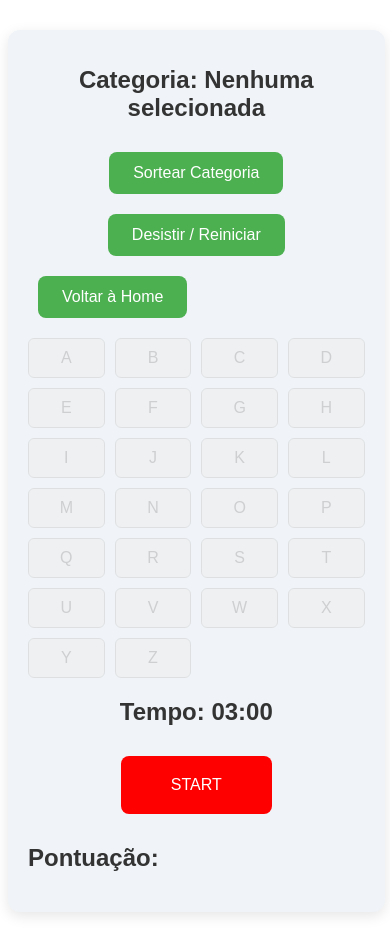
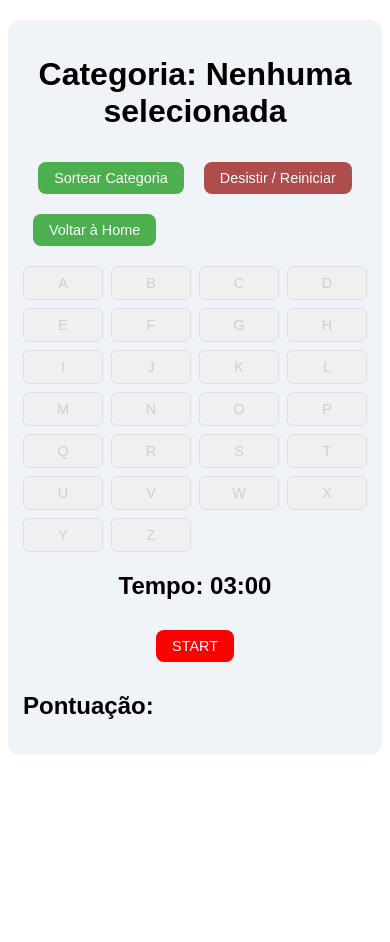
Before and after one commit to maxwellmoura/GameStop, a React (Vite) app: page /game in a window 390 px wide. After the commit the page ends 844 px from the top, so only its background shows below. Built offline with nearby package versions, Linux system fonts and the light colour scheme.

Commit message:
Responsivo do CSS

```diff
--- a/src/styles/styles.css
+++ b/src/styles/styles.css
@@ -1,4 +1,4 @@
-/* Stylos da HomePage */
+/* HomePage */
 .homepage {
   max-width: 600px;
   margin: 50px auto;
@@ -55,7 +55,8 @@
   margin-top: 20px;
   margin-bottom: 10px;
 }
-  /* Estilos da GamePage */
+
+/* GamePage */
 .game-page {
   max-width: 800px;
   margin: 30px auto;
@@ -77,7 +78,8 @@
   color: white;
   transition: background-color 0.3s ease;
 }
-  .stop-button{
+
+.stop-button {
   padding: 50px 150px;
   margin: 10px;
   font-size: 1rem;
@@ -88,6 +90,7 @@
   color: white;
   transition: background-color 0.3s ease;
 }
+
 .reset-button {
   padding: 10px 20px;
   margin: 10px;
@@ -100,7 +103,8 @@
   transition: background-color 0.3s ease;
 }
 
-  .sort-button:hover, .stop-button:hover {
+.sort-button:hover,
+.stop-button:hover {
   background-color: #45a049;
 }
 
@@ -144,7 +148,8 @@
   color: #ff5733;
   font-weight: bold;
 }
-  .home-button{
+
+.home-button {
   display: flex;
   text-decoration: none;
   padding: 10px 20px;
@@ -161,150 +166,126 @@
 .home-button:hover {
   background-color: #45a049;
 }
-  /* Estilo Responsivo */
-  /* Mobile  */
-.homepage, .game-page {
-  width: 90%;
-  margin: 30px auto;
-  padding: 20px;
-  background-color: #f0f4f8;
-  border-radius: 12px;
-  box-shadow: 0 4px 14px rgba(0, 0, 0, 0.1);
-  font-family: Arial, sans-serif;
-  text-align: center;
+
+
+/* Estilos Responsivos */
+
+/* Dispositivos Móveis (smartphones) */
+@media screen and (max-width: 480px) {
+  .homepage {
+    max-width: 90%;
+    margin: 20px auto;
+    padding: 15px;
   }
-
-.homepage h1,
-.game-page h1,
-.game-page h2,
-.homepage h2 {
+  .homepage h1 {
     font-size: 1.5rem;
-  color: #333;
-  margin-bottom: 20px;
   }
-
-.homepage label {
-  display: block;
-  font-weight: bold;
-  margin-bottom: 8px;
-  color: #555;
-}
-
   .homepage input[type="number"],
   .homepage input[type="text"] {
-  width: 100%;
-  padding: 10px;
-  margin-bottom: 15px;
-  border: 1px solid #ccc;
-  border-radius: 8px;
-  font-size: 1rem;
-  box-sizing: border-box;
+    padding: 8px;
+    font-size: 0.9rem;
   }
-
-.homepage button,
+  .homepage button {
+    padding: 10px 20px;
+    font-size: 0.9rem;
+  }
+  .alphabet-grid {
+    grid-template-columns: repeat(4, 1fr);
+    gap: 8px;
+  }
+  .letter-button {
+    padding: 8px;
+    font-size: 0.9rem;
+  }
+  .game-page {
+    max-width: 95%;
+    margin: 20px auto;
+    padding: 15px;
+  }
   .sort-button,
+  .stop-button,
   .reset-button,
   .home-button {
-  background-color: #4caf50;
-  color: white;
-  padding: 12px 24px;
-  border: none;
-  border-radius: 8px;
-  font-size: 1rem;
-  cursor: pointer;
-  transition: background-color 0.3s ease;
-  margin: 10px;
-}
-
-.stop-button {
-  padding: 20px 50px;
-  background-color: #af4c4c;
-}
-
-.sort-button:hover,
-.stop-button:hover,
-.home-button:hover,
-.reset-button:hover {
-  background-color: #45a049;
-}
-
-.alphabet-grid {
-  display: grid;
-  grid-template-columns: repeat(4, 1fr);
-  gap: 10px;
-  margin: 20px 0;
-}
-
-.letter-button {
-  padding: 10px;
-  border: 1px solid #ccc;
-  border-radius: 6px;
-  font-size: 1rem;
-  background-color: #eee;
-  cursor: pointer;
-  transition: transform 0.2s ease;
-}
-
-.letter-button:hover {
-  transform: scale(1.1);
-}
-
-.selected {
-  border: 2px solid #333;
-}
-
-.center-panel {
-  margin: 20px 0;
-}
-
-.score-panel {
-  margin-top: 20px;
-  text-align: left;
-}
-
-.winner-banner {
-  margin-top: 30px;
-  font-size: 1.5rem;
-  color: #ff5733;
-  font-weight: bold;
-}
-
-/* Tablets (≥600px) */
-@media (min-width: 600px) {
-  .homepage, .game-page {
-    padding: 30px;
-    max-width: 700px;
-  }
-
-  .alphabet-grid {
-    grid-template-columns: repeat(6, 1fr);
-  }
-
-  .stop-button {
-    padding: 30px 100px;
+    padding: 8px 16px;
+    font-size: 0.9rem;
   }
 }
 
-/* Notebooks e PCs (≥900px) */
-@media (min-width: 900px) {
+/* Tablets */
+@media screen and (min-width: 481px) and (max-width: 768px) {
+  .homepage {
+    max-width: 95%;
+    margin: 30px auto;
+    padding: 20px;
+  }
+  .homepage h1 {
+    font-size: 1.75rem;
+  }
+  .homepage input[type="number"],
+  .homepage input[type="text"] {
+    padding: 9px;
+    font-size: 0.95rem;
+  }
+  .homepage button {
+    padding: 11px 22px;
+    font-size: 0.95rem;
+  }
+  .alphabet-grid {
+    grid-template-columns: repeat(6, 1fr);
+    gap: 10px;
+  }
+  .letter-button {
+    padding: 9px;
+    font-size: 0.95rem;
+  }
+  .game-page {
+    max-width: 90%;
+    margin: 25px auto;
+    padding: 18px;
+  }
+  .sort-button,
+  .stop-button,
+  .reset-button,
+  .home-button {
+    padding: 9px 18px;
+    font-size: 0.95rem;
+  }
+}
+
+/* Notebooks e Desktop */
+@media screen and (min-width: 1025px) {
+  /* As definições originais já atendem bem estas telas */
   .homepage {
     max-width: 600px;
+    margin: 50px auto;
+    padding: 30px;
   }
-
-  .game-page {
-    max-width: 800px;
+  .homepage h1 {
+    font-size: 2rem;
   }
-
+  .homepage input[type="number"],
+  .homepage input[type="text"] {
+    font-size: 1rem;
+  }
+  .homepage button {
+    font-size: 1rem;
+  }
   .alphabet-grid {
     grid-template-columns: repeat(8, 1fr);
   }
-
-  .stop-button {
-    padding: 50px 150px;
+  .letter-button {
+    padding: 10px;
+    font-size: 1rem;
   }
-
-  .homepage h1,
-  .game-page h2 {
-    font-size: 2rem;
+  .game-page {
+    max-width: 800px;
+    margin: 30px auto;
+    padding: 20px;
+  }
+  .sort-button,
+  .stop-button,
+  .reset-button,
+  .home-button {
+    font-size: 1rem;
   }
 }
```
Lines whose indentation alone changed are shown as unchanged.
